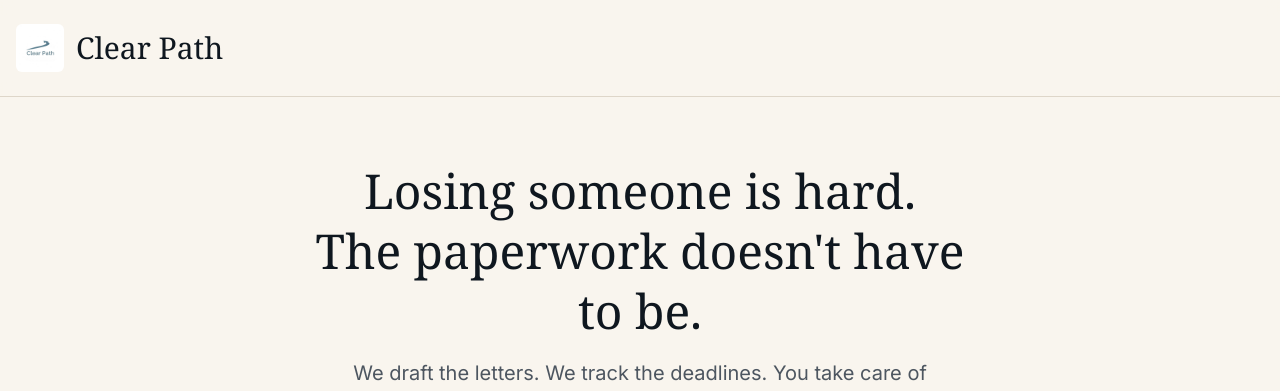
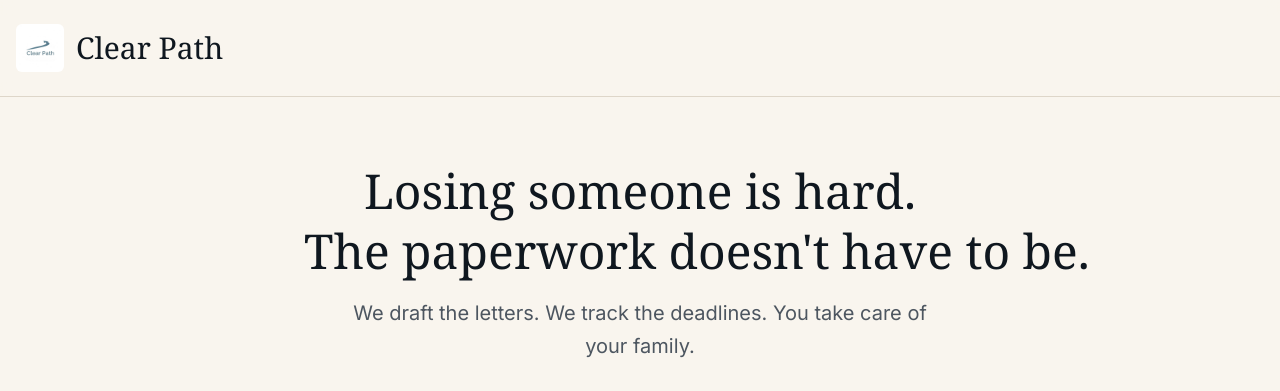
Before and after one commit to dianagolduber/clearpath, a Next.js app: page / in a window 1280 px wide. Shown: the top 391 px of the page. Built offline with nearby package versions, Linux system fonts and the light colour scheme.

Commit message:
style: prevent awkward title rebalancing and line wrapping\n\nStop title rebalancing and ensure long line stays intact.

```diff
--- a/app/page.tsx
+++ b/app/page.tsx
@@ -125,10 +125,10 @@ export default function Home() {
         ) : institutions.length === 0 ? (
           <div className="flex flex-col items-center gap-8 sm:gap-12">
             <header className="text-center max-w-2xl">
-              <h1 className="font-serif text-3xl sm:text-4xl lg:text-5xl text-foreground leading-tight text-balance mb-4">
+              <h1 className="font-serif text-3xl sm:text-4xl lg:text-5xl text-foreground leading-tight mb-4 max-w-2xl">
                 Losing someone is hard.
                 <br />
-                The paperwork doesn&apos;t have to be.
+                <span className="whitespace-nowrap">The paperwork doesn&apos;t have to be.</span>
               </h1>
               <p className="text-lg sm:text-xl text-muted-foreground leading-relaxed text-pretty">
                 We draft the letters. We track the deadlines. You take care of your family.
```
